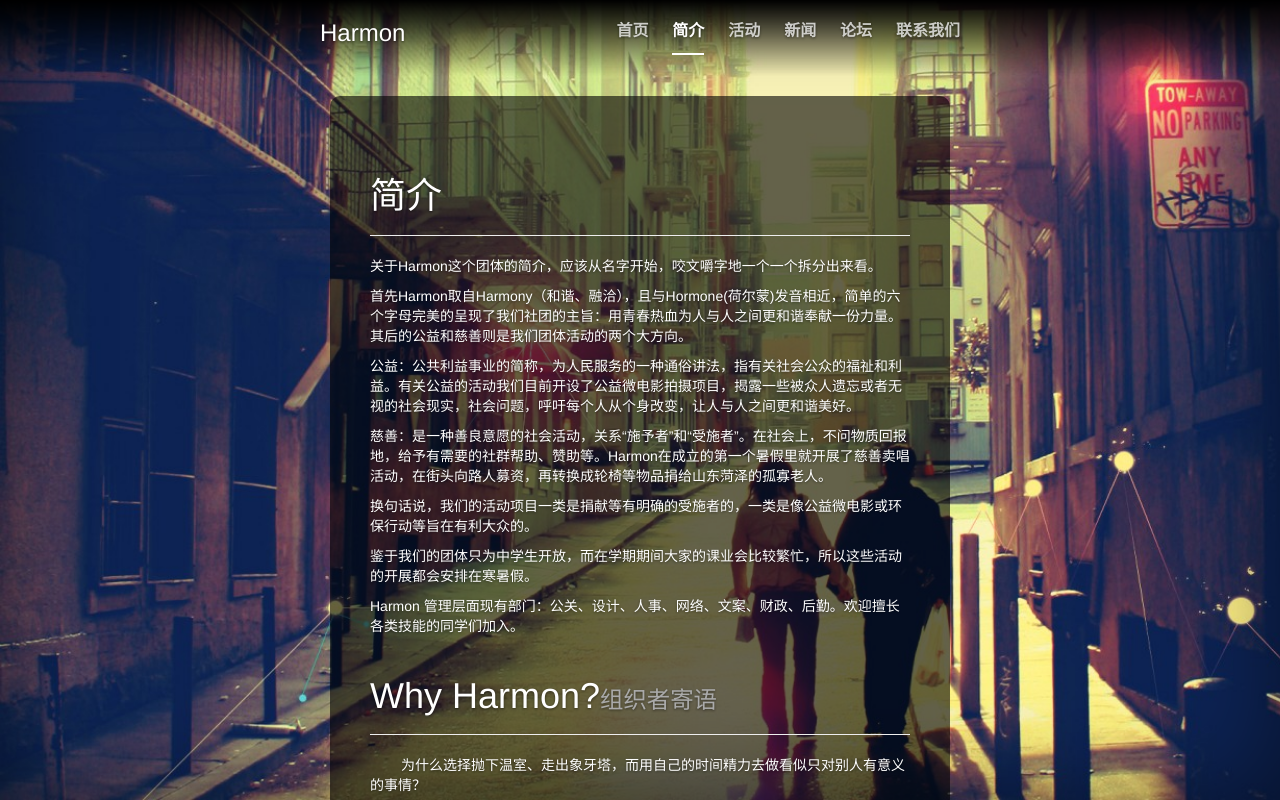
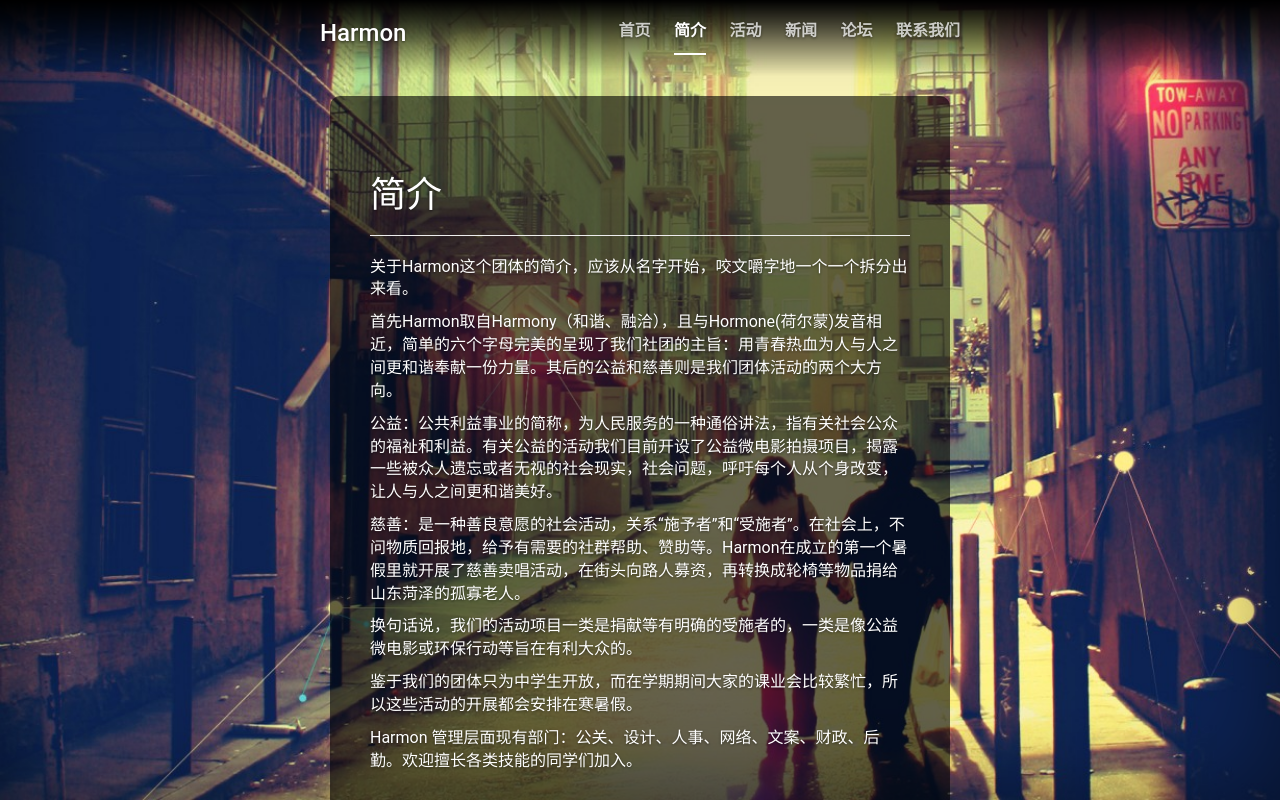
Before and after one commit to CircuitCoder/Harmon-Home, a plain HTML site: page index.html in a window 1280 px wide. Both pictures are taken after a click on the link "简介". Drawn offline with Linux system fonts and the light colour scheme.

Commit message:
Updated typeface

```diff
--- a/css/cover.css
+++ b/css/cover.css
@@ -308,3 +308,16 @@ body {
 .activity p {
 	clear: both;
 }
+
+body {
+  font-family: Roboto, "微软雅黑";
+}
+
+p {
+  font-size: 16px;
+}
+
+
+page-header {
+  font-family: Roboto, Calibri, "幼圆", "微软雅黑";
+}
```
